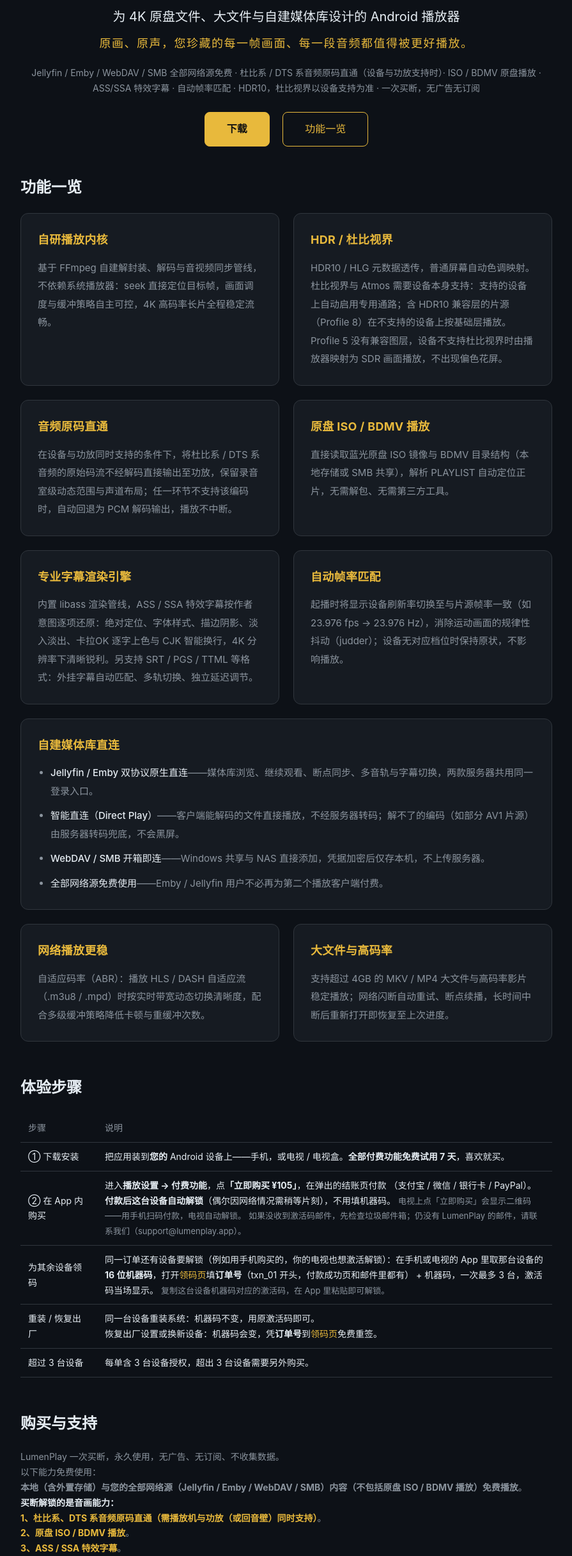
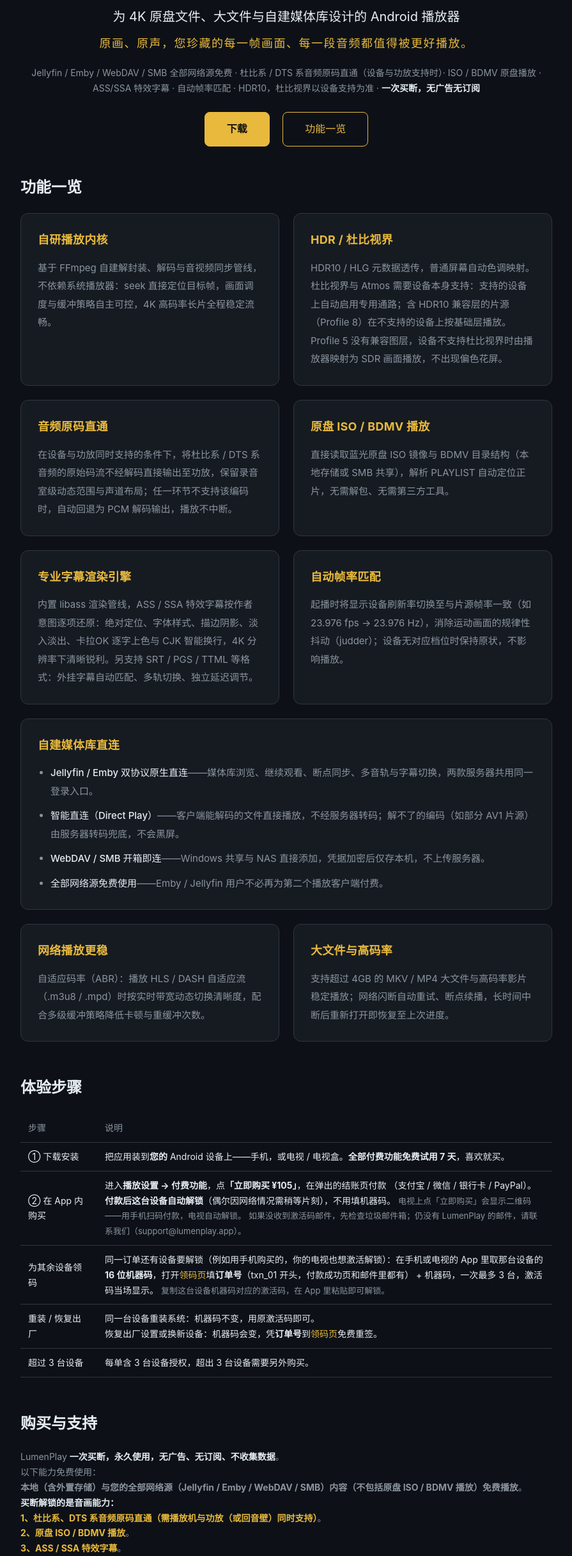
Before and after one commit to tubeuchiha/lumenplay-site, a plain HTML site: page index.html in a window 1280 px wide. Shown: the part 116-2548 px from the top of the page at 64% size, without its empty margins (192-1087 px from the left). Drawn offline with Linux system fonts and the light colour scheme.

Commit message:
「一次买断，无广告无订阅」白色高亮：hero badges 尾句 + 购买与支持首句（中英同步）

```diff
--- a/index.html
+++ b/index.html
@@ -102,7 +102,7 @@
   <h1>LumenPlay<span class="cn">流明</span></h1>
   <p class="tagline">为 4K 原盘文件、大文件与自建媒体库设计的 Android 播放器</p>
   <p class="slogan">原画、原声，您珍藏的每一帧画面、每一段音频都值得被更好播放。</p>
-  <p class="badges">Jellyfin / Emby / WebDAV / SMB 全部网络源免费 · 杜比系 / DTS 系音频原码直通（设备与功放支持时）· ISO / BDMV 原盘播放 · ASS/SSA 特效字幕 · 自动帧率匹配 · HDR10，杜比视界以设备支持为准 · 一次买断，无广告无订阅</p>
+  <p class="badges">Jellyfin / Emby / WebDAV / SMB 全部网络源免费 · 杜比系 / DTS 系音频原码直通（设备与功放支持时）· ISO / BDMV 原盘播放 · ASS/SSA 特效字幕 · 自动帧率匹配 · HDR10，杜比视界以设备支持为准 · <strong style="color:var(--text)">一次买断，无广告无订阅</strong></p>
   <a class="btn primary" href="https://github.com/tubeuchiha/lumenplay-site/releases/latest/download/LumenPlay.apk">下载</a>
   <a class="btn" href="#features">功能一览</a>
 </header>
@@ -166,7 +166,7 @@
 <section class="wrap" id="purchase">
   <h2>购买与支持</h2>
   <p style="color:var(--muted);font-size:14px;margin-bottom:18px">
-    LumenPlay 一次买断，永久使用，无广告、无订阅、不收集数据。<br>
+    LumenPlay <strong style="color:var(--text)">一次买断，永久使用，无广告、无订阅、不收集数据</strong>。<br>
     以下能力免费使用：<br>
     <strong>本地（含外置存储）与您的全部网络源（Jellyfin / Emby / WebDAV / SMB）内容（不包括原盘 ISO / BDMV 播放）免费播放</strong>。<br>
     <strong style="color:var(--text)">买断解锁的是音画能力：</strong><br>
```
Also changed, not shown: index-en.html (+2 -2 lines).
